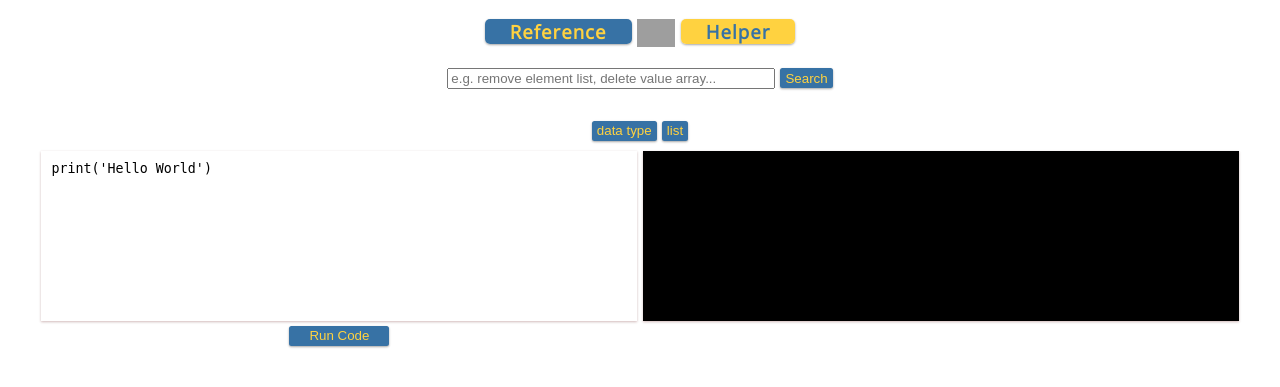
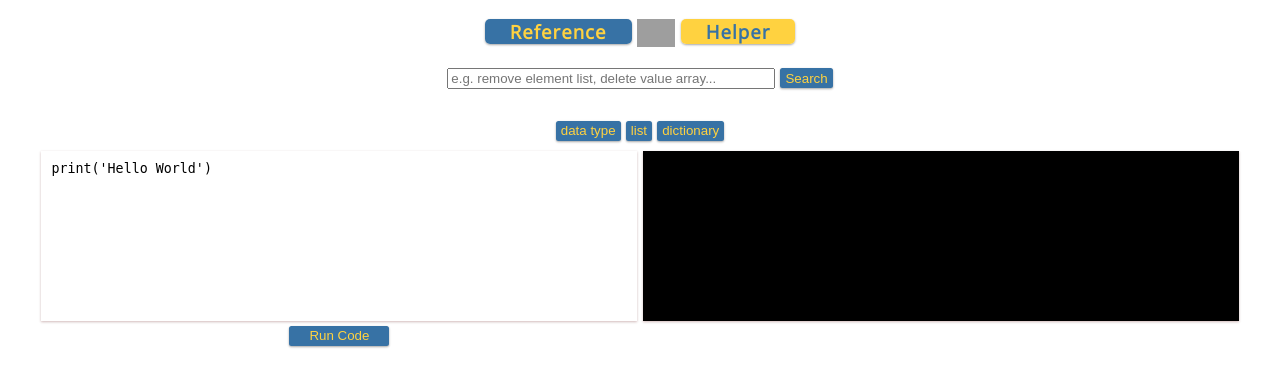
Before and after one commit to Dulaya/Python-Reference-Helper, a Django app: page / in a window 1280 px wide. Shown: the top 387 px of the page. Run offline with Django 3.2, Linux system fonts and the light colour scheme; some libraries are stand-ins or nearby versions; grey boxes are pictures that could not be loaded.

Commit message:
Minor update index.html

```diff
--- a/app/templates/index.html
+++ b/app/templates/index.html
@@ -32,6 +32,7 @@
     <div id='suggestButtonsCover'>
         <button onclick="ajaxSubmit('data type')">data type</button>
         <button onclick="ajaxSubmit('list')">list</button>
+        <button onclick="ajaxSubmit('dictionary')">dictionary</button>
     </div>
 
     <div id='cover'>
```
